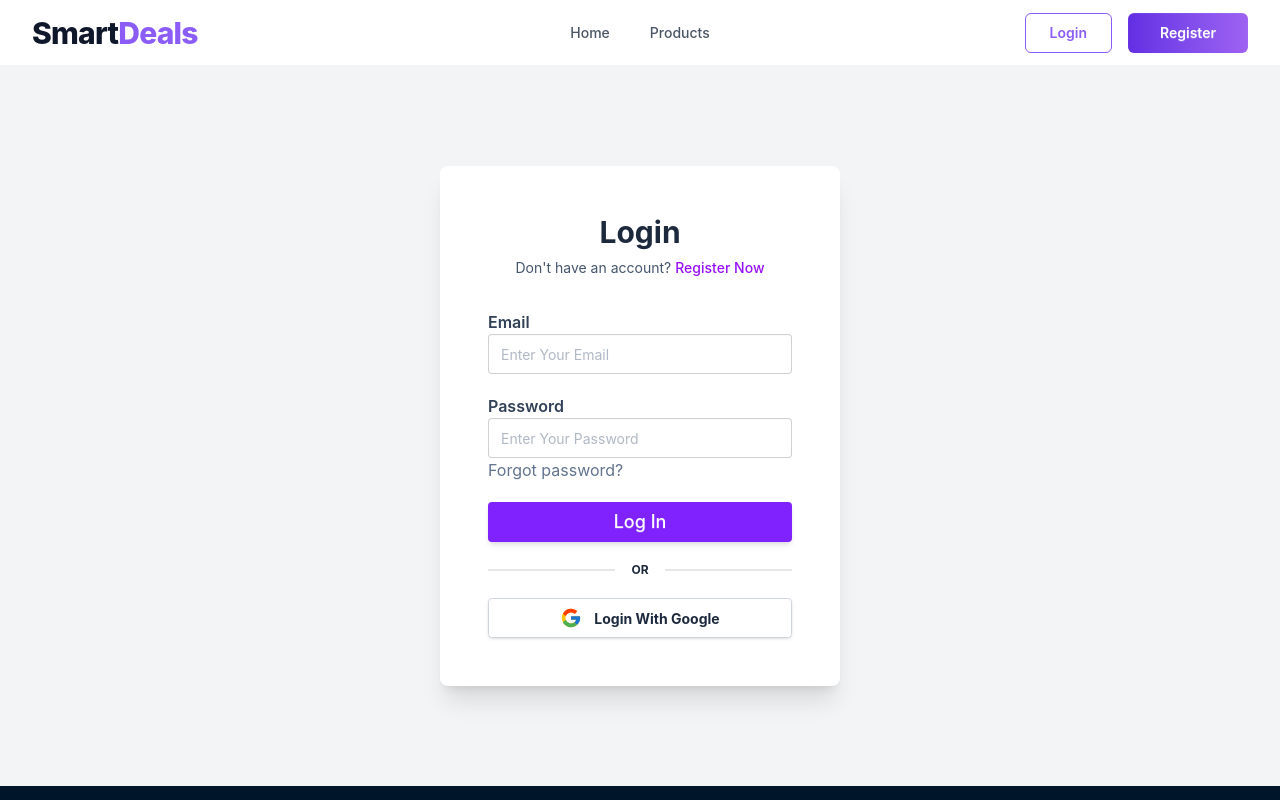
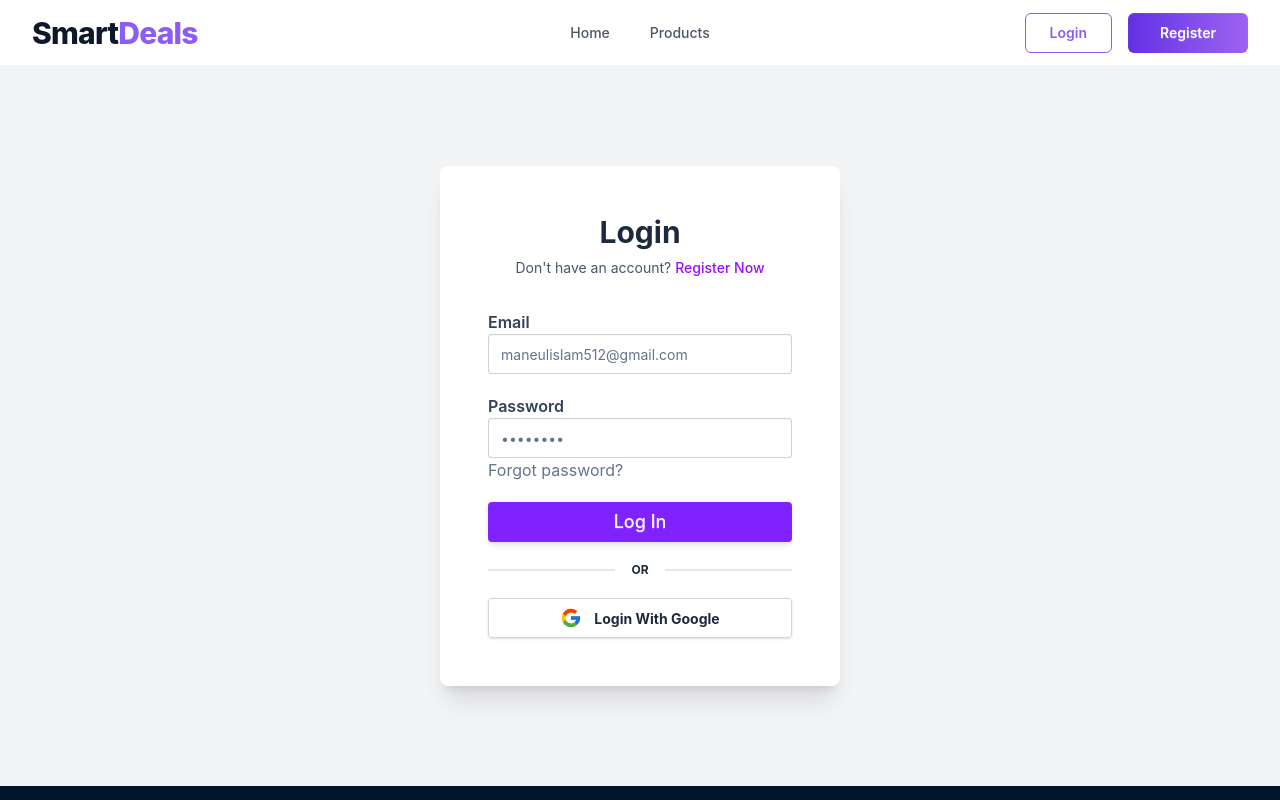
Before and after one commit to Maneulislam/Smart-Deals-Frontend, a React (Vite) app: page /login in a window 1280 px wide. Shown: the top 800 px of the page. Built offline with nearby package versions, Linux system fonts and the light colour scheme; no server answers.

Commit message:
final deploy 9

```diff
--- a/src/components/login/Login.jsx
+++ b/src/components/login/Login.jsx
@@ -71,6 +71,7 @@ const Login = () => {
                             name="email"
                             placeholder="Enter Your Email"
                             className="input input-bordered w-full focus:border-purple-500 text-slate-500"
+                            defaultValue="maneulislam512@gmail.com"
                             required
                         />
                     </div>
@@ -85,6 +86,7 @@ const Login = () => {
                             name="password"
                             placeholder="Enter Your Password"
                             className="input input-bordered w-full focus:border-purple-500 text-slate-500"
+                            defaultValue="12345678"
                             required
                         />
                         <label className="label">
--- a/src/components/register/Register.jsx
+++ b/src/components/register/Register.jsx
@@ -36,6 +36,7 @@ const Register = () => {
                     email: email,
                     image: photo
                 };
+                // console.log(newUser);
 
                 fetch("https://smart-deals-backend-two.vercel.app/users", {
                     method: "POST",
@@ -76,6 +77,7 @@ const Register = () => {
                     email: user.email,
                     image: user.photoURL
                 };
+                // console.log("User", newUser);
 
                 fetch("https://smart-deals-backend-two.vercel.app/users", {
                     method: "POST",
```
Also changed, not shown: 1 other file (tests, documents, lock files or other folders).
